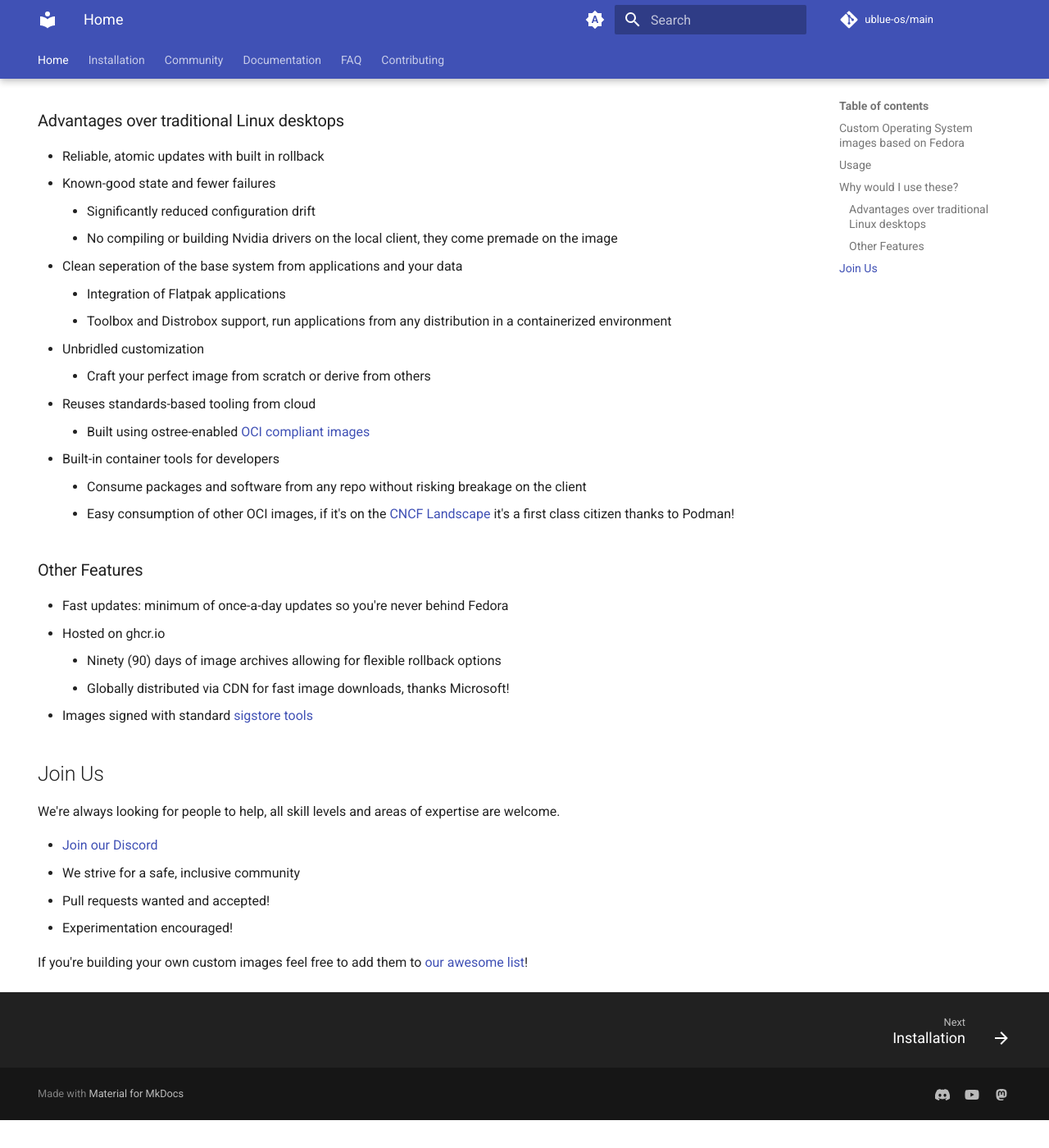
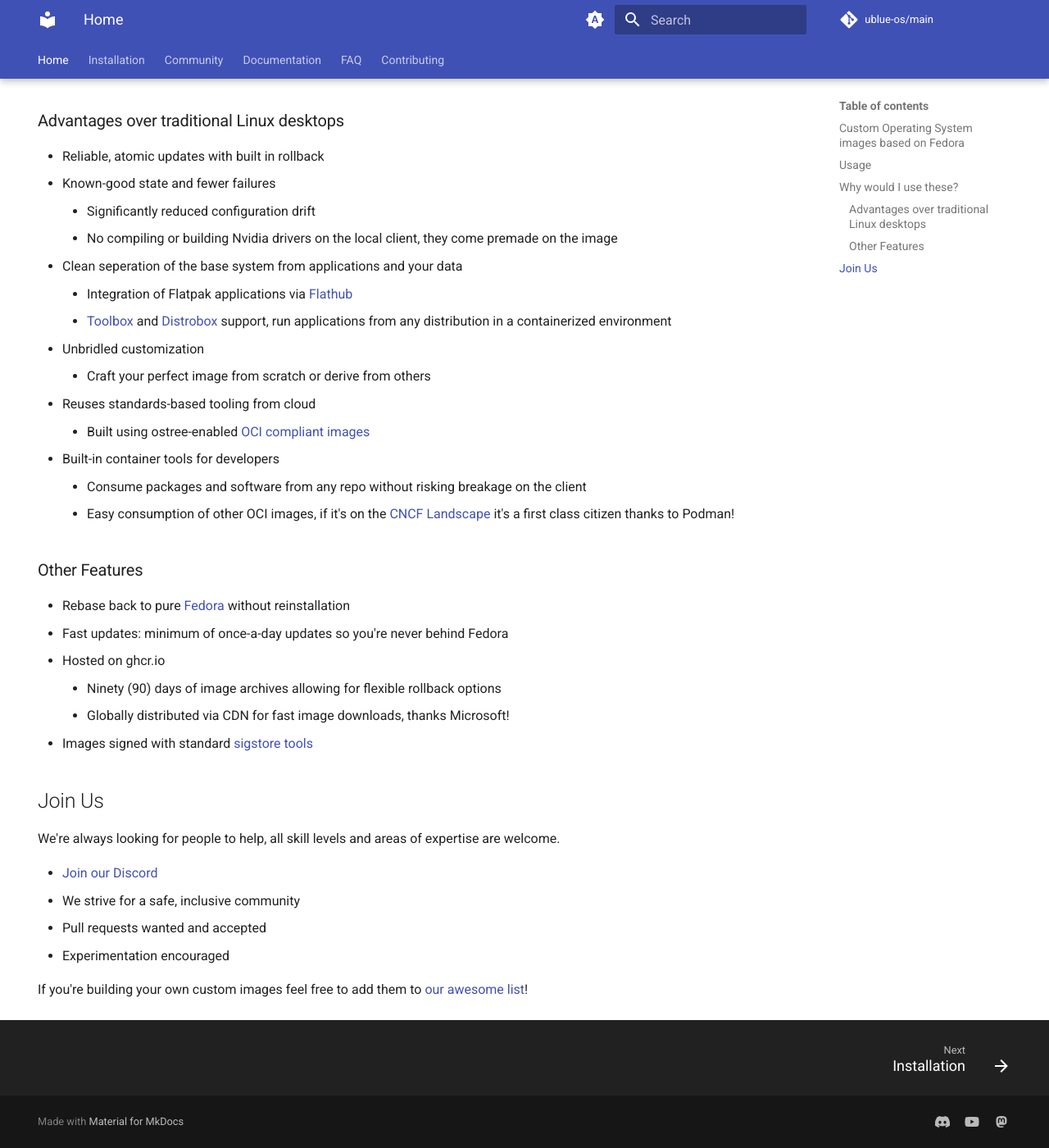
Before and after one commit to ublue-os/website, an MkDocs documentation site: the page built from docs/index.md, in a window 1280 px wide and 1400 px high, scrolled down 1043 px. Shown: the whole window at 82% size. Built offline with MkDocs 1.6.1 and Material for MkDocs 9.7.7, drawn with Linux system fonts in a browser that asks for light colours; comment, search, counter and statistics services are not loaded; before the commit the page ends 2409 px from its top, so only the background shows below that; some of the changed text lies outside the part shown.

```diff
--- a/docs/index.md
+++ b/docs/index.md
@@ -39,8 +39,8 @@ These images reflect a more [cloud-native](https://www.youtube.com/watch?v=vZ1LR
     - Significantly reduced configuration drift
     - No compiling or building Nvidia drivers on the local client, they come premade on the image
 - Clean seperation of the base system from applications and your data
-    - Integration of Flatpak applications
-    - Toolbox and Distrobox support, run applications from any distribution in a containerized environment
+    - Integration of Flatpak applications via [Flathub](https://flathub.org/home)
+    - [Toolbox](https://github.com/containers/toolbox) and [Distrobox](https://github.com/89luca89/distrobox) support, run applications from any distribution in a containerized environment
 - Unbridled customization
     - Craft your perfect image from scratch or derive from others
 - Reuses standards-based tooling from cloud
@@ -51,6 +51,7 @@ These images reflect a more [cloud-native](https://www.youtube.com/watch?v=vZ1LR
 
 ### Other Features
 
+- Rebase back to pure [Fedora](https://getfedora.org/en/) without reinstallation
 - Fast updates: minimum of once-a-day updates so you're never behind Fedora
 - Hosted on ghcr.io
     - Ninety (90) days of image archives allowing for flexible rollback options
@@ -63,7 +64,7 @@ We're always looking for people to help, all skill levels and areas of expertise
 
 - [Join our Discord](https://discord.gg/WEu6BdFEtp)
   - We strive for a safe, inclusive community
-- Pull requests wanted and accepted!
-- Experimentation encouraged!
+- Pull requests wanted and accepted
+- Experimentation encouraged
 
 If you're building your own custom images feel free to add them to [our awesome list](https://github.com/ublue-os/awesome-custom-images)!
```
Also changed, not shown: other parts of docs/index.md (+1 -1 lines).
